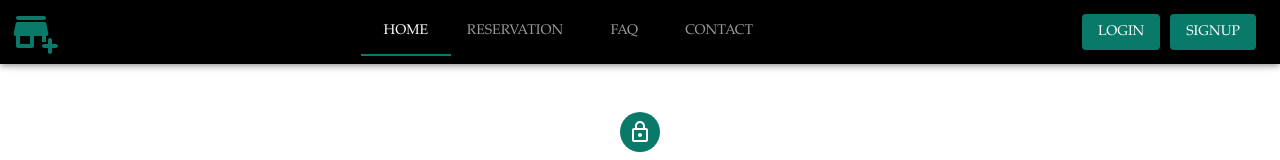
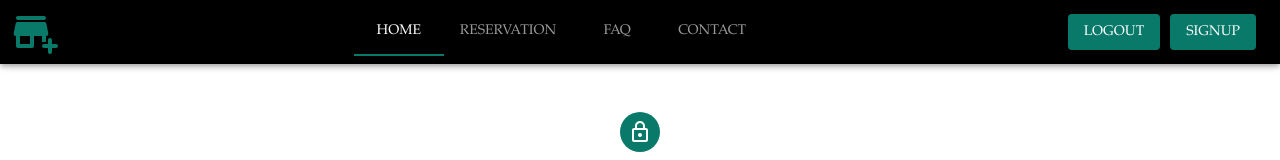
Before and after one commit to AbitFishy/GenSpark-Restaurant-Reservation-System, a React (Create React App) app in the folder frontend/: page / in a window 1280 px wide. Shown: the top 160 px of the page. Built offline with nearby package versions, Linux system fonts and the light colour scheme.

Commit message:
navbar switch login to logout

```diff
--- a/frontend/src/components/Navbar.js
+++ b/frontend/src/components/Navbar.js
@@ -58,7 +58,7 @@ const Navbar = () => {
               <Button sx={{ marginLeft: "auto", backgroundColor: "#097969" }} variant="contained"
               onClick={() => navigate("/")}
               >
-                Login
+                Logout
               </Button>
               <Button sx={{ marginLeft: "10px", backgroundColor: "#097969" }} variant="contained"
               onClick={() => navigate("/signup")}
```
